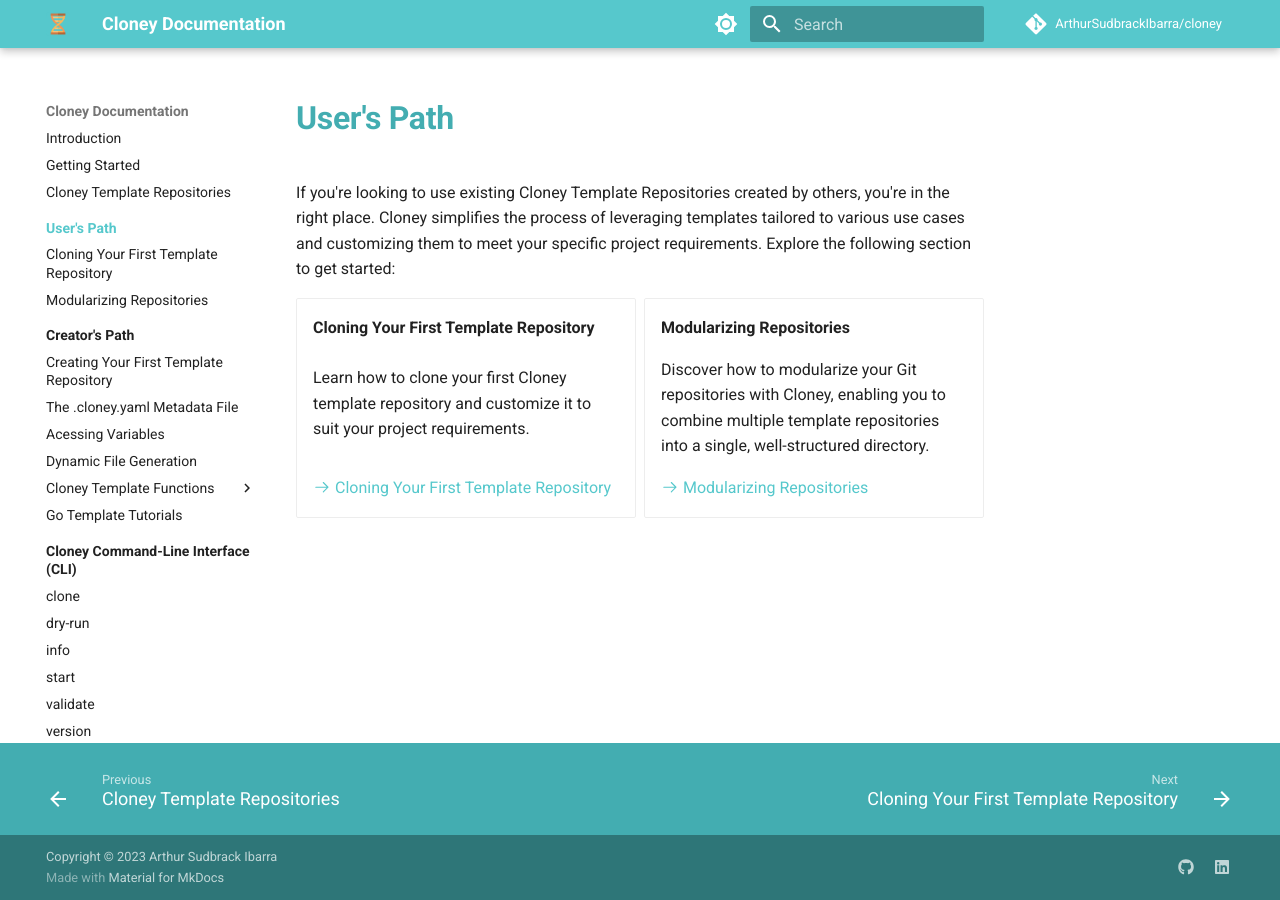
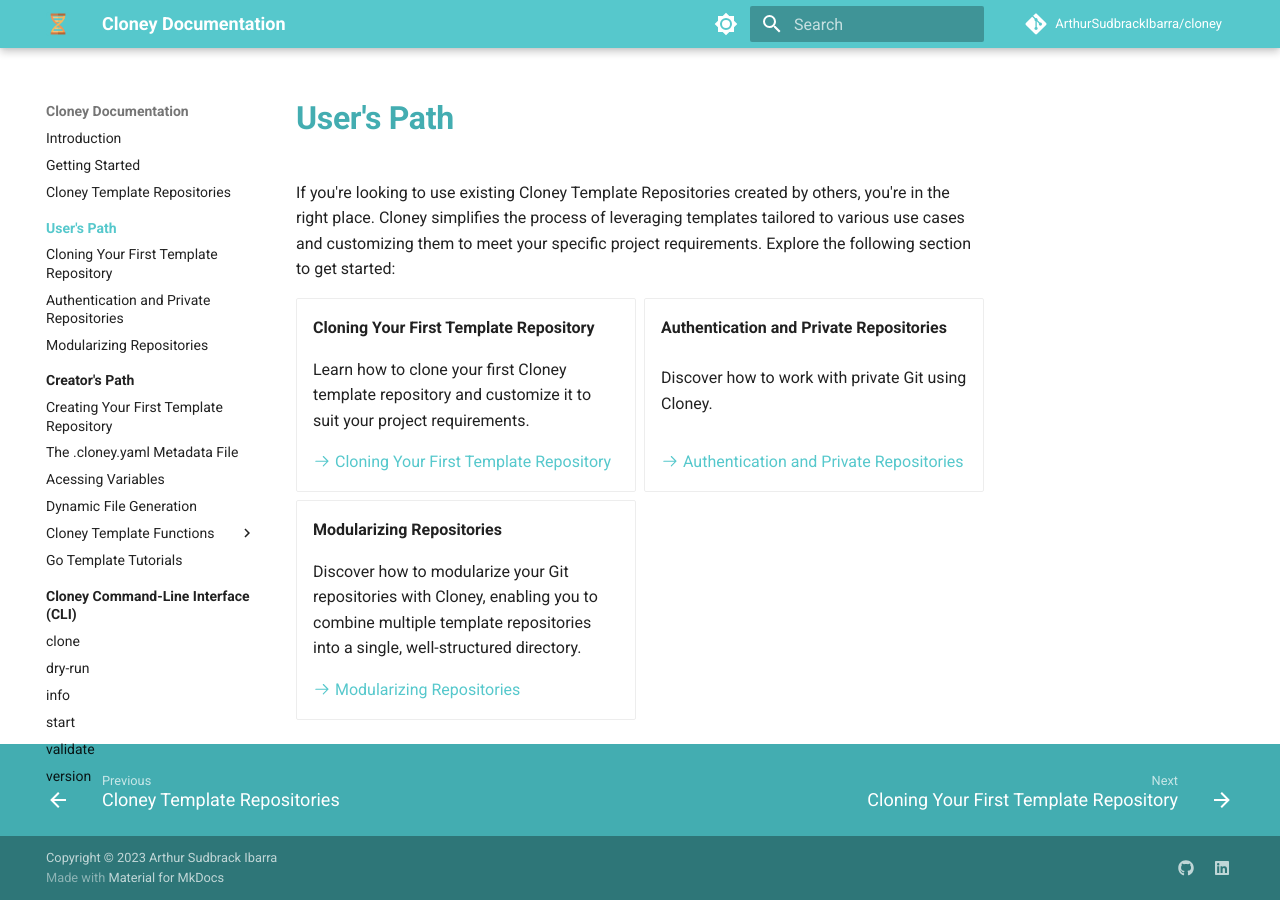
Before and after one commit to ArthurSudbrackIbarra/cloney-documentation, an MkDocs documentation site: the page built from docs/users/index.md, in a window 1280 px wide. Built offline with MkDocs 1.6.1 and Material for MkDocs 9.7.7, drawn with Linux system fonts in a browser that asks for light colours; comment, search, counter and statistics services are not loaded.

```diff
--- a/docs/users/index.md
+++ b/docs/users/index.md
@@ -9,6 +9,12 @@ If you're looking to use existing Cloney Template Repositories created by others
 
     [:octicons-arrow-right-24: Cloning Your First Template Repository](cloning-your-first-template-repository.md)
 
+-   __Authentication and Private Repositories__
+
+    Discover how to work with private Git using Cloney.
+
+    [:octicons-arrow-right-24: Authentication and Private Repositories](authentication-and-private-repositories.md)
+
 -   __Modularizing Repositories__
 
     Discover how to modularize your Git repositories with Cloney, enabling you to combine multiple template repositories into a single, well-structured directory.
--- a/mkdocs.yaml
+++ b/mkdocs.yaml
@@ -43,6 +43,7 @@ nav:
   - User's Path:
       - users/index.md
       - Cloning Your First Template Repository: users/cloning-your-first-template-repository.md
+      - Authentication and Private Repositories: users/authentication-and-private-repositories.md
       - Modularizing Repositories: users/modularizing-repositories.md
   - Creator's Path:
       - creators/index.md
```
Also changed, not shown: docs/users/authentication-and-private-repositories.md (added, +46 -0 lines).
